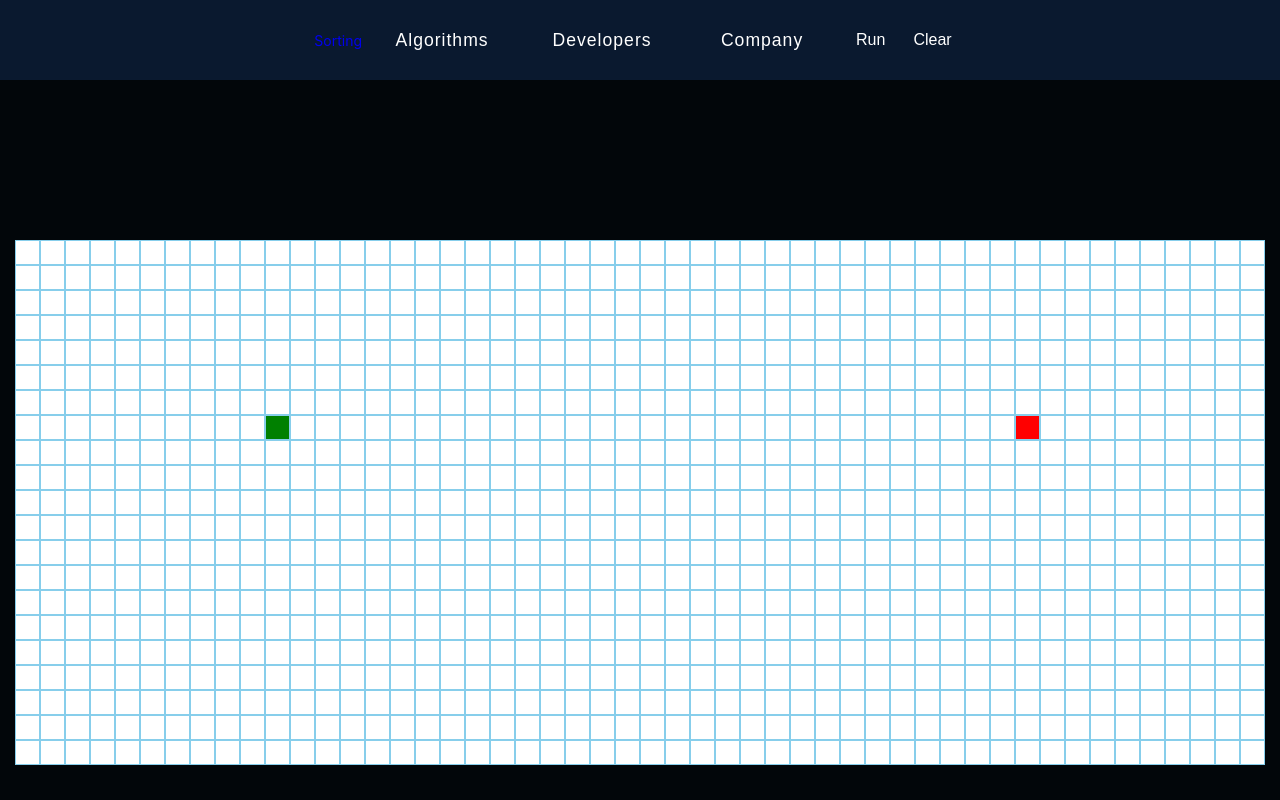
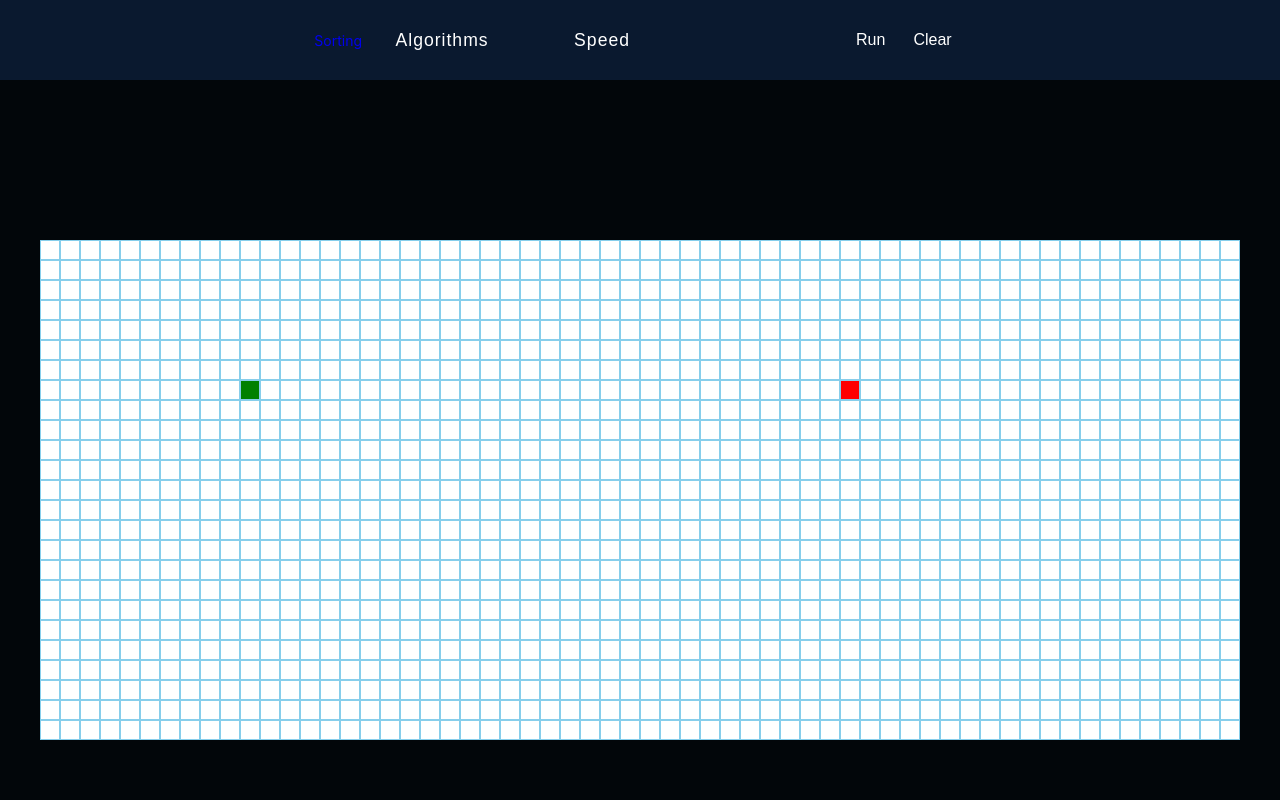
Before and after one commit to conor47/Searching-visualizer, a React (Create React App) app: page /searching in a window 1280 px wide. Built offline with nearby package versions, Linux system fonts and the light colour scheme.

Commit message:
added ability to select speed

```diff
--- a/src/Components/Navbar.js
+++ b/src/Components/Navbar.js
@@ -10,7 +10,7 @@ import { Link, useLocation } from 'react-router-dom';
 
 const Navbar = () => {
   const { openSubmenu, closeSubmenu } = useNavbarContext();
-  const { grid, searchingAlgorithm, startNode, endNode, updateGrid } =
+  const { grid, searchingAlgorithm, startNode, endNode, updateGrid, speed } =
     useSearchingContext();
   const path = useLocation().pathname;
 
@@ -28,7 +28,15 @@ const Navbar = () => {
     }
     const { algorithm, shortestPath, name } = searchingAlgorithm;
     cleanGrid(grid);
-    runAlgorithm(name, grid, algorithm, startNode, endNode, shortestPath);
+    runAlgorithm(
+      name,
+      grid,
+      algorithm,
+      startNode,
+      endNode,
+      shortestPath,
+      speed
+    );
   };
 
   const displaySubmenu = (e) => {
@@ -55,12 +63,7 @@ const Navbar = () => {
           </li>
           <li>
             <button className="link-btn" onMouseOver={displaySubmenu}>
-              developers
-            </button>
-          </li>
-          <li>
-            <button className="link-btn" onMouseOver={displaySubmenu}>
-              company
+              speed
             </button>
           </li>
         </ul>
--- a/src/Components/SubMenu.js
+++ b/src/Components/SubMenu.js
@@ -8,21 +8,31 @@ const Submenu = () => {
     page: { page, links },
     location,
   } = useNavbarContext();
-  const { setSearchingAlgorithm } = useSearchingContext();
+  const { setSearchingAlgorithm, setSpeed } = useSearchingContext();
 
-  const setAlgorithm = (e) => {
-    setSearchingAlgorithm(e.target.textContent);
+  const handleUpdate = (e, menu) => {
+    if (menu === 'algos') {
+      setSearchingAlgorithm(e.target.textContent);
+    } else if (menu === 'speed') {
+      if (e.target.textContent === 'fast') {
+        setSpeed(3);
+      } else if (e.target.textContent === 'medium') {
+        setSpeed(10);
+      } else {
+        setSpeed(20);
+      }
+    }
   };
 
   const container = useRef(null);
   const [columns, setColumns] = useState('col-2');
+
   useEffect(() => {
     setColumns('col-2');
     const submenu = container.current;
     const { center, bottom } = location;
     submenu.style.left = `${center}px`;
     submenu.style.top = `${bottom}px`;
-    console.log(links);
     if (links.length === 3) {
       setColumns('col-3');
     }
@@ -39,9 +49,9 @@ const Submenu = () => {
         <h4>{page}</h4>
         <div className={`submenu-center ${columns}`}>
           {links.map((link, index) => {
-            const { icon, label } = link;
+            const { icon, label, menu } = link;
             return (
-              <button key={index} onClick={(e) => setAlgorithm(e)}>
+              <button key={index} onClick={(e) => handleUpdate(e, menu)}>
                 {icon}
                 {label}
               </button>
--- a/src/Context/Reducers/searchingReducer.js
+++ b/src/Context/Reducers/searchingReducer.js
@@ -8,6 +8,8 @@ const searchingReducer = (state, action) => {
       return { ...state, startNode: action.payload.startNode };
     case 'SET_END':
       return { ...state, endNode: action.payload.endNode };
+    case 'SET_SPEED':
+      return { ...state, speed: action.payload.speed };
     default:
       return { ...state };
   }
--- a/src/Context/SearchingContext.js
+++ b/src/Context/SearchingContext.js
@@ -11,6 +11,7 @@ const initialState = {
   startNode: [7, 10],
   endNode: [7, 40],
   searchingAlgorithm: null,
+  speed: 10,
 };
 
 export const SearchProvider = ({ children }) => {
@@ -35,12 +36,17 @@ export const SearchProvider = ({ children }) => {
     dispatch({ type: 'UPDATE_GRID', payload: { newGrid } });
   };
 
+  const setSpeed = (speed) => {
+    dispatch({ type: 'SET_SPEED', payload: { speed } });
+  };
+
   return (
     <searchingContext.Provider
       value={{
         ...state,
         setSearchingAlgorithm,
         setStartNode,
+        setSpeed,
         setEndNode,
         updateGrid,
       }}
--- a/src/Data/sublinks.js
+++ b/src/Data/sublinks.js
@@ -4,27 +4,20 @@ const sublinks = [
   {
     page: 'algorithms',
     links: [
-      { label: 'BFS', icon: <FaCreditCard /> },
-      { label: 'DFS', icon: <FaCreditCard /> },
-      { label: 'Dijkstra', icon: <FaCreditCard /> },
-      { label: 'AStar', icon: <FaCreditCard /> },
-      { label: 'BidirectionalBFS', icon: <FaCreditCard /> },
+      { label: 'BFS', icon: <FaCreditCard />, menu: 'algos' },
+      { label: 'DFS', icon: <FaCreditCard />, menu: 'algos' },
+      { label: 'Dijkstra', icon: <FaCreditCard />, menu: 'algos' },
+      { label: 'AStar', icon: <FaCreditCard />, menu: 'algos' },
+      { label: 'BidirectionalBFS', icon: <FaCreditCard />, menu: 'algos' },
     ],
   },
+
   {
-    page: 'developers',
+    page: 'speed',
     links: [
-      { label: 'plugins', icon: <FaBook />, url: '/products' },
-      { label: 'libraries', icon: <FaBook />, url: '/products' },
-      { label: 'help', icon: <FaBook />, url: '/products' },
-      { label: 'billing', icon: <FaBook />, url: '/products' },
-    ],
-  },
-  {
-    page: 'company',
-    links: [
-      { label: 'about', icon: <FaBriefcase />, url: '/products' },
-      { label: 'customers', icon: <FaBriefcase />, url: '/products' },
+      { label: 'fast', icon: <FaBriefcase />, menu: 'speed' },
+      { label: 'medium', icon: <FaBriefcase />, menu: 'speed' },
+      { label: 'slow', icon: <FaBriefcase />, menu: 'speed' },
     ],
   },
 ];
--- a/src/Styles/searching.css
+++ b/src/Styles/searching.css
@@ -195,9 +195,9 @@ body {
 }
 
 .node {
-  height: 25px;
+  height: 20px;
   /* transition: all 0.5s ease-in; */
-  width: 25px;
+  width: 20px;
   background-color: white;
   border: 1px solid skyblue;
 }
--- a/src/Styles/sorting.css
+++ b/src/Styles/sorting.css
@@ -1,8 +1,8 @@
 body {
   background-color: #02060a;
-  max-height: 100vh;
+  /* max-height: 100vh;
   overflow-y: hidden;
-  overflow-x: hidden;
+  overflow-x: hidden; */
 }
 
 .center {
--- a/src/Ulilities/arrayFunctions.js
+++ b/src/Ulilities/arrayFunctions.js
@@ -5,7 +5,7 @@ export const generateRand = (min, max) => {
 export const generateArray = (size) => {
   let arr = [];
   for (let i = 0; i < size; i++) {
-    arr.push(generateRand(5, 600));
+    arr.push(generateRand(5, 500));
   }
   return arr;
 };
--- a/src/Ulilities/gridFunctions.js
+++ b/src/Ulilities/gridFunctions.js
@@ -2,9 +2,9 @@
 
 export const generateGrid = () => {
   let grid = [];
-  for (let i = 0; i < 21; i++) {
+  for (let i = 0; i < 25; i++) {
     let row = [];
-    for (let j = 0; j < 50; j++) {
+    for (let j = 0; j < 60; j++) {
       row.push(createNode(i, j));
     }
     grid.push(row);
@@ -36,7 +36,8 @@ export const runAlgorithm = (
   algorithm,
   startNode,
   endNode,
-  shortestPath
+  shortestPath,
+  speed
 ) => {
   if (name === 'bidirectionalbfs') {
     const { nodes, middleA, middleB } = algorithm(
@@ -49,7 +50,7 @@ export const runAlgorithm = (
       middleA,
       middleB
     );
-    animatePath(nodes, shortestPathNodes);
+    animatePath(nodes, shortestPathNodes, speed);
     return;
   } else if (name === 'dfs') {
     const nodes = algorithm(
@@ -57,7 +58,7 @@ export const runAlgorithm = (
       grid[startNode[0]][startNode[1]],
       grid[endNode[0]][endNode[1]]
     );
-    animatePath(nodes, nodes);
+    animatePath(nodes, nodes, speed);
     return;
   }
 
@@ -67,22 +68,22 @@ export const runAlgorithm = (
     grid[endNode[0]][endNode[1]]
   );
   const shortestPathNodes = shortestPath(grid[endNode[0]][endNode[1]]);
-  animatePath(nodes, shortestPathNodes);
+  animatePath(nodes, shortestPathNodes, speed);
 };
 
-export const animatePath = (path, shortestPath) => {
+export const animatePath = (path, shortestPath, speed) => {
   for (let i = 0; i < path.length; i++) {
     if (i === path.length - 1) {
       setTimeout(() => {
         animateShortest(shortestPath);
-      }, i * 10);
+      }, i * speed);
     }
     setTimeout(() => {
       let node = path[i];
       document
         .getElementById(`${node.row}-${node.col}`)
         .classList.add('visited');
-    }, i * 10);
+    }, i * speed);
   }
 };
 
```
